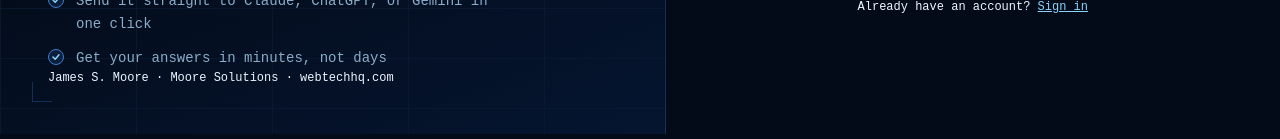
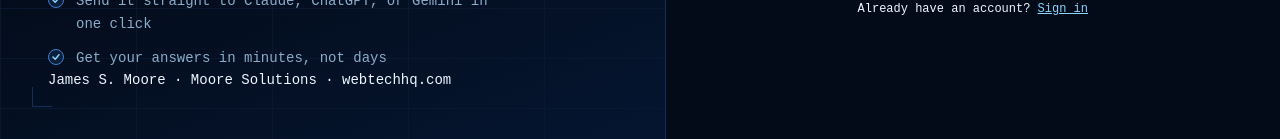
Before and after one commit to jamessmoore/webtechhq-site, a Next.js app: page /signup in a window 1280 px wide. Shown: the part 692-831 px from the top of the page. Built offline with nearby package versions, Linux system fonts and the light colour scheme; no server answers.

Commit message:
Bump signup footer credit line 2px
Signed-off-by: James S. Moore <james@webtechhq.com>

```diff
--- a/src/app/signup/page.tsx
+++ b/src/app/signup/page.tsx
@@ -101,7 +101,7 @@ export default function SignUpPage() {
 
         {/* Footer copy */}
         <div className="relative z-10">
-          <p className="text-xs">
+          <p className="text-[14px]">
             James S. Moore · Moore Solutions · webtechhq.com
           </p>
         </div>
```
